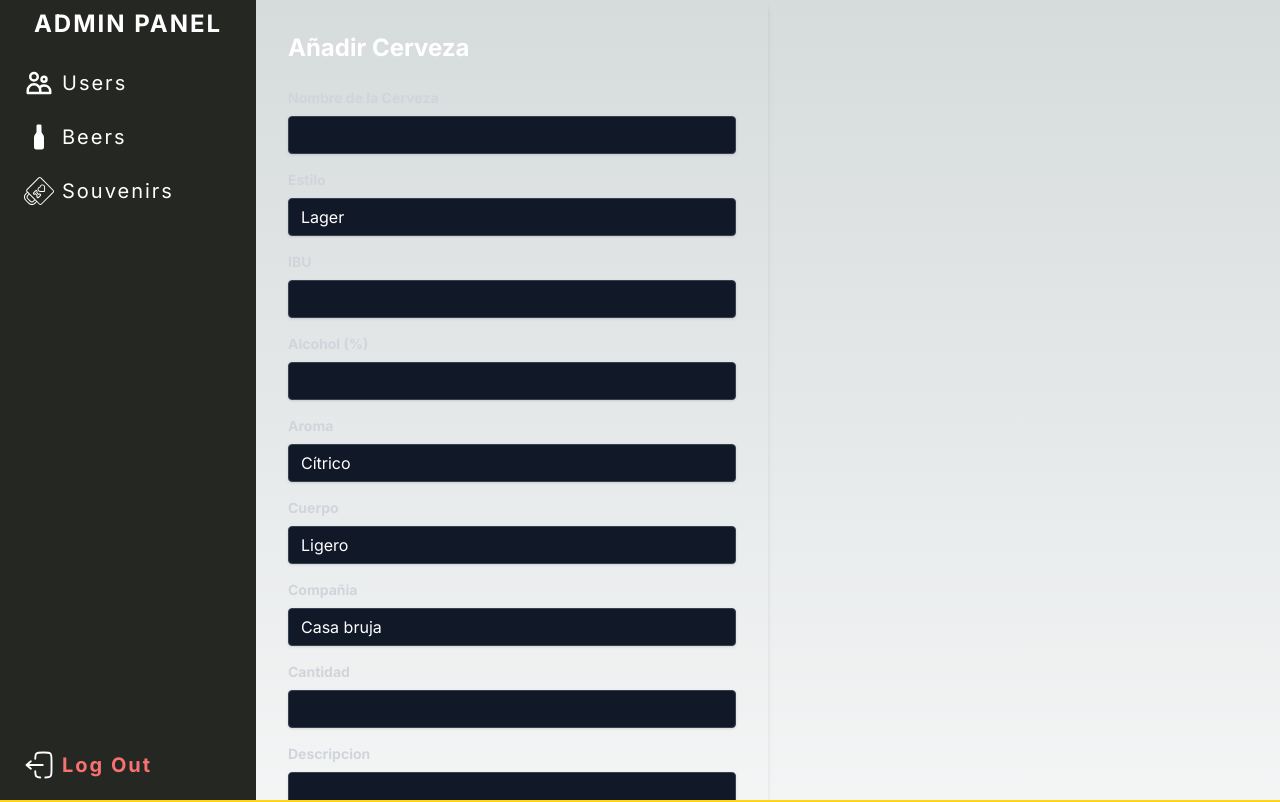
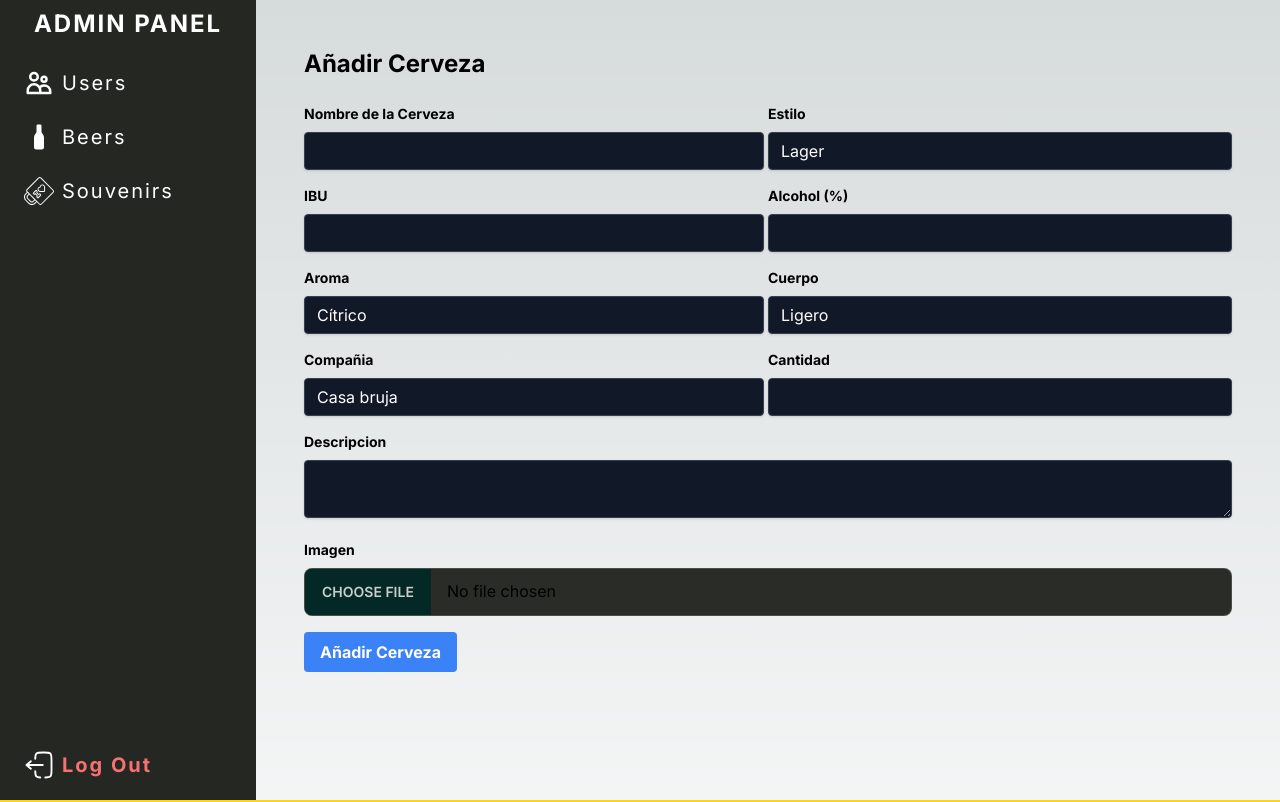
Before and after one commit to Yyauw/panamabeerclub, a Next.js app: page /admin/beers/new in a window 1280 px wide. Shown: the top 802 px of the page. Built offline with nearby package versions, Linux system fonts and the light colour scheme; no server answers.

Commit message:
- UPDATE estilos de data y encabezado de tablas - UPDATE estilos de formulario de creación de cervezas

```diff
--- a/components/admin/Table.jsx
+++ b/components/admin/Table.jsx
@@ -41,7 +41,7 @@ export default function Table({
       <div className="overflow-x-auto">
         <table className="table">
           {/* head */}
-          <thead>
+          <thead className="text-black uppercase">
             <tr>
               <th></th>
               {tableHeadFields.map((name) => (
--- a/components/admin/TableItem.jsx
+++ b/components/admin/TableItem.jsx
@@ -9,7 +9,7 @@ export default function TableItem({ data, keys, index, type, deleteItem }) {
         {keys.map((key) => {
           return (
             <>
-              <td key={data[key]}>{data[key]}</td>
+              <td className="capitalize" key={data[key]}>{data[key]}</td>
             </>
           );
         })}
--- a/components/admin/beer/BeerForm.jsx
+++ b/components/admin/beer/BeerForm.jsx
@@ -78,11 +78,11 @@ export default function BeerForm({
     };
 
     return (
-    <div className="">
+        <div className="flex justify-center items-center">
             <Modal modalRef={modalRef} content={modalContent}></Modal>
             <form
                 action={editBeer === undefined ? actionHandler : editBeer}
-        className="max-w-lg p-8 rounded-lg shadow-md"
+                className="w-full p-12 rounded-lg"
             >
                 {editBeer !== undefined && (
                     <input
@@ -95,11 +95,14 @@ export default function BeerForm({
                     />
                 )}
 
-        <h2 className="text-2xl font-bold mb-6 text-white">Añadir Cerveza</h2>
+                <h2 className="text-2xl font-bold mb-6 text-gray">
+                    Añadir Cerveza
+                </h2>
 
-        <div className="mb-4">
+                <div className="flex flex-row m-full">
+                    <div className="mb-4 w-3/6 pr-1">
                         <label
-            className="block text-gray-300 text-sm font-bold mb-2"
+                            className="block text-black text-sm font-bold mb-2"
                             htmlFor="name"
                         >
                             Nombre de la Cerveza
@@ -115,9 +118,9 @@ export default function BeerForm({
                         />
                     </div>
 
-        <div className="mb-4">
+                    <div className="mb-4 w-3/6">
                         <label
-            className="block text-gray-300 text-sm font-bold mb-2"
+                            className="block text-black text-sm font-bold mb-2"
                             htmlFor="style"
                         >
                             Estilo
@@ -137,10 +140,12 @@ export default function BeerForm({
                             <option value="otros">Otros</option>
                         </select>
                     </div>
+                </div>
 
-        <div className="mb-4">
+                <div className="flex flex-row m-full">
+                    <div className="mb-4 w-3/6 pr-1">
                         <label
-            className="block text-gray-300 text-sm font-bold mb-2"
+                            className="block text-black text-sm font-bold mb-2"
                             htmlFor="ibu"
                         >
                             IBU
@@ -156,9 +161,9 @@ export default function BeerForm({
                         />
                     </div>
 
-        <div className="mb-4">
+                    <div className="mb-4 w-3/6">
                         <label
-            className="block text-gray-300 text-sm font-bold mb-2"
+                            className="block text-black text-sm font-bold mb-2"
                             htmlFor="alc"
                         >
                             Alcohol (%)
@@ -174,10 +179,12 @@ export default function BeerForm({
                             className="shadow appearance-none border rounded w-full py-2 px-3 text-white leading-tight focus:outline-none focus:shadow-outline bg-gray-900 border-gray-700"
                         />
                     </div>
+                </div>
 
-        <div className="mb-4">
+                <div className="flex flex-row m-full">
+                    <div className="mb-4 w-3/6 pr-1">
                         <label
-            className="block text-gray-300 text-sm font-bold mb-2"
+                            className="block text-black text-sm font-bold mb-2"
                             htmlFor="aroma"
                         >
                             Aroma
@@ -197,9 +204,9 @@ export default function BeerForm({
                         </select>
                     </div>
 
-        <div className="mb-4">
+                    <div className="mb-4 w-3/6">
                         <label
-            className="block text-gray-300 text-sm font-bold mb-2"
+                            className="block text-black text-sm font-bold mb-2"
                             htmlFor="body"
                         >
                             Cuerpo
@@ -216,10 +223,12 @@ export default function BeerForm({
                             <option value="completo">Completo</option>
                         </select>
                     </div>
+                </div>
 
-        <div className="mb-4">
+                <div className="flex flex-row m-full">
+                    <div className="mb-4 w-3/6 pr-1">
                         <label
-            className="block text-gray-300 text-sm font-bold mb-2"
+                            className="block text-black text-sm font-bold mb-2"
                             htmlFor="body"
                         >
                             Compañia
@@ -237,9 +246,9 @@ export default function BeerForm({
                         </select>
                     </div>
 
-        <div className="mb-4">
+                    <div className="mb-4 w-3/6 ">
                         <label
-            className="block text-gray-300 text-sm font-bold mb-2"
+                            className="block text-black text-sm font-bold mb-2"
                             htmlFor="quantity"
                         >
                             Cantidad
@@ -254,10 +263,11 @@ export default function BeerForm({
                             className="shadow appearance-none border rounded w-full py-2 px-3 text-white leading-tight focus:outline-none focus:shadow-outline bg-gray-900 border-gray-700"
                         />
                     </div>
+                </div>
 
                 <div className="mb-4">
                     <label
-            className="block text-gray-300 text-sm font-bold mb-2"
+                        className="block text-black text-sm font-bold mb-2"
                         htmlFor="name"
                     >
                         Descripcion{" "}
@@ -273,7 +283,7 @@ export default function BeerForm({
 
                 <div className="mb-4">
                     <label
-            className="block text-gray-300 text-sm font-bold mb-2"
+                        className="block text-black text-sm font-bold mb-2"
                         htmlFor="image"
                     >
                         Imagen
@@ -283,7 +293,7 @@ export default function BeerForm({
                         id="image"
                         name="image"
                         onChange={handleChange}
-            className="file-input file-input-bordered w-full max-w-xs"
+                        className="file-input file-input-bordered w-full w-3/6 "
                     />
                 </div>
                 <div className="flex items-center justify-between">
```
Lines whose indentation alone changed are shown as unchanged.
